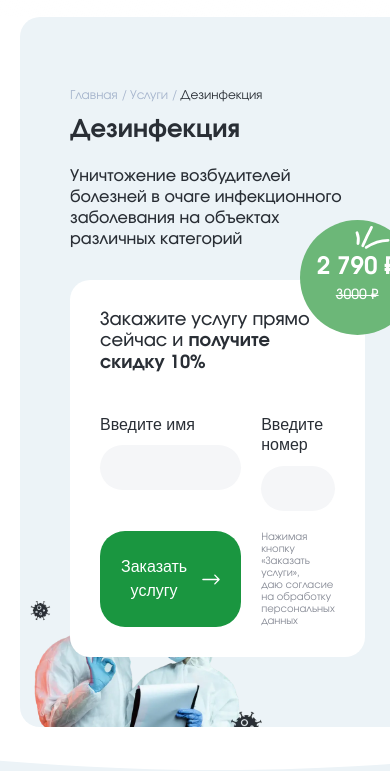
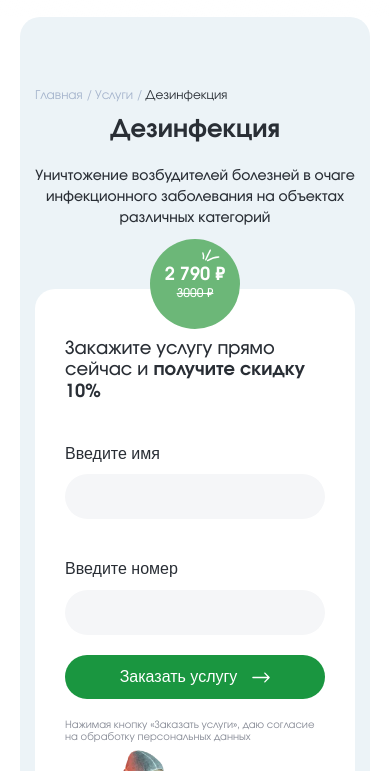
Before and after one commit to blessMe-Padre/kgbus, a website with bundled scripts: page one-service.html in a window 390 px wide. Shown: the part 73-844 px from the top of the page. Built offline with nearby package versions, Linux system fonts and the light colour scheme.

Commit message:
feat: добавляет адаптив

```diff
--- a/css/main.css
+++ b/css/main.css
@@ -3176,6 +3176,60 @@ section + section {
   .sticker__icon {
     top: 5px;
     right: 25px;
+  }
+}
+
+@media (max-width: 522px) {
+  .service-hero {
+    padding: 70px 15px;
+  }
+
+  .service-hero__wrapper .form-wrapper .form {
+    grid-template-columns: 1fr;
+  }
+
+  .service-hero__wrapper h2 {
+    text-align: center;
+  }
+
+  .service-hero__wrapper-text {
+    font-size: 14px;
+    text-align: center;
+    margin-bottom: 30px;
+  }
+
+  .sticker {
+    width: 90px;
+    height: 90px;
+    top: -50px;
+    right: 50%;
+    transform: translateX(50%);
+  }
+
+  .sticker .price {
+    font-size: 18px;
+    line-height: 1;
+  }
+
+  .sticker .sale {
+    font-size: 12px;
+  }
+
+  .sticker .sticker__icon {
+    width: 20px;
+    height: 15px;
+    top: 10px;
+    right: 20px;
+  }
+
+  .service-hero__wrapper .form-wrapper {
+    padding-top: 50px;
+    padding-bottom: 70px;
+  }
+
+  .service-hero__img {
+    left: 50px;
+    z-index: 1;
   }
 }
 
--- a/one-service.html
+++ b/one-service.html
@@ -46,7 +46,7 @@
                         <div class="service-hero__wrapper">
                             <div>
                                 <h2 class="title font-bold mb-5">Дезинфекция</h2>
-                                <p class="font-medium">Уничтожение возбудителей болезней в очаге инфекционного заболевания на объектах различных категорий</p>
+                                <p class="service-hero__wrapper-text font-medium">Уничтожение возбудителей болезней в очаге инфекционного заболевания на объектах различных категорий</p>
 
                                 <img class="service-hero__img" src="./src/img/one-service/one-service-bg.webp" alt="">
                             </div>
--- a/src/block/service-hero.css
+++ b/src/block/service-hero.css
@@ -118,3 +118,57 @@
         right: 25px;
     }
 }
+
+@media (max-width: 522px) {
+    .service-hero {
+        padding: 70px 15px;
+    }
+
+    .service-hero__wrapper .form-wrapper .form {
+        grid-template-columns: 1fr;
+    }
+
+    .service-hero__wrapper h2 {
+        text-align: center;
+    }
+
+    .service-hero__wrapper-text {
+        font-size: 14px;
+        text-align: center;
+        margin-bottom: 30px;
+    }
+
+    .sticker {
+        width: 90px;
+        height: 90px;
+        top: -50px;
+        right: 50%;
+        transform: translateX(50%);
+    }
+
+    .sticker .price {
+        font-size: 18px;
+        line-height: 1;
+    }
+
+    .sticker .sale {
+        font-size: 12px;
+    }
+
+    .sticker .sticker__icon {
+        width: 20px;
+        height: 15px;
+        top: 10px;
+        right: 20px;
+    }
+
+    .service-hero__wrapper .form-wrapper {
+        padding-top: 50px;
+        padding-bottom: 70px;
+    }
+
+    .service-hero__img {
+        left: 50px;
+        z-index: 1;
+    }
+}
```
